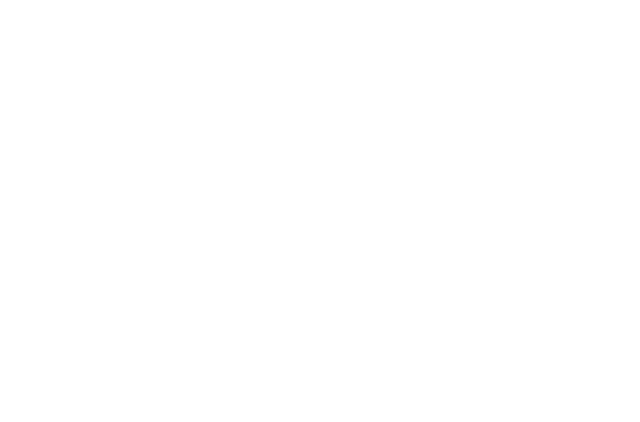
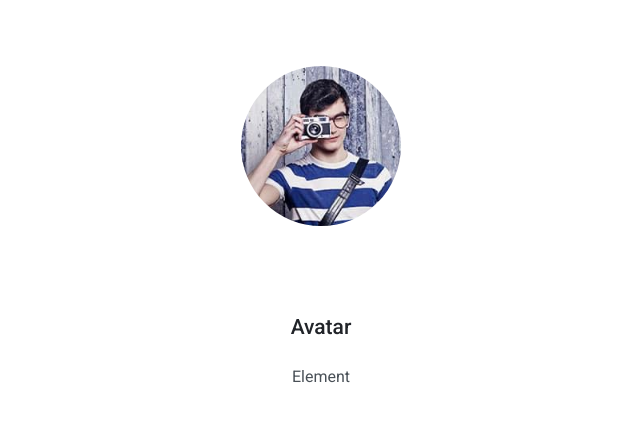
Before and after one commit to js-tasks-ru/htmlcss-20220519_afonin-andrey-sergeevich, a website: page 06-lection4/01-avatar/index.html in a window 1280 px wide. Shown: the whole page, without its empty margins (319-959 px from the left). Drawn offline with Linux system fonts and the light colour scheme.

Commit message:
06-01-avatar-dz

```diff
--- a/06-lection4/01-avatar/avatar.css
+++ b/06-lection4/01-avatar/avatar.css
@@ -0,0 +1,27 @@
+.avatar{
+    font-family: 'Roboto';
+    font-style: normal;
+    text-align: center;
+    width: auto;
+}
+.avatar__img{
+    border-radius: 50%;
+    width: 160px;
+    height: 160px;
+    padding: 58px 95px;
+}
+.avatar__title{
+    font-weight: 500;
+    font-size: 21px;
+    line-height: 25px;
+    color: var(--black);
+    padding: 6px;
+
+}
+.avatar__text{
+    font-weight: 400;
+    font-size: 16px;
+    line-height: 19px;
+    color: var(--grey-4);
+
+}
--- a/06-lection4/01-avatar/index.html
+++ b/06-lection4/01-avatar/index.html
@@ -6,6 +6,11 @@
         <link rel="stylesheet" href="./avatar.css">
     </head>
     <body>
+        <div class="avatar">
+            <img class="avatar__img" src="./public/avatar-200.jpg" alt="avatar" >
+            <div><p class="avatar__title">Avatar</p></div>
+            <div><p class="avatar__text">Element</p></div>
+        </div>
 
     </body>
 </html>
```
